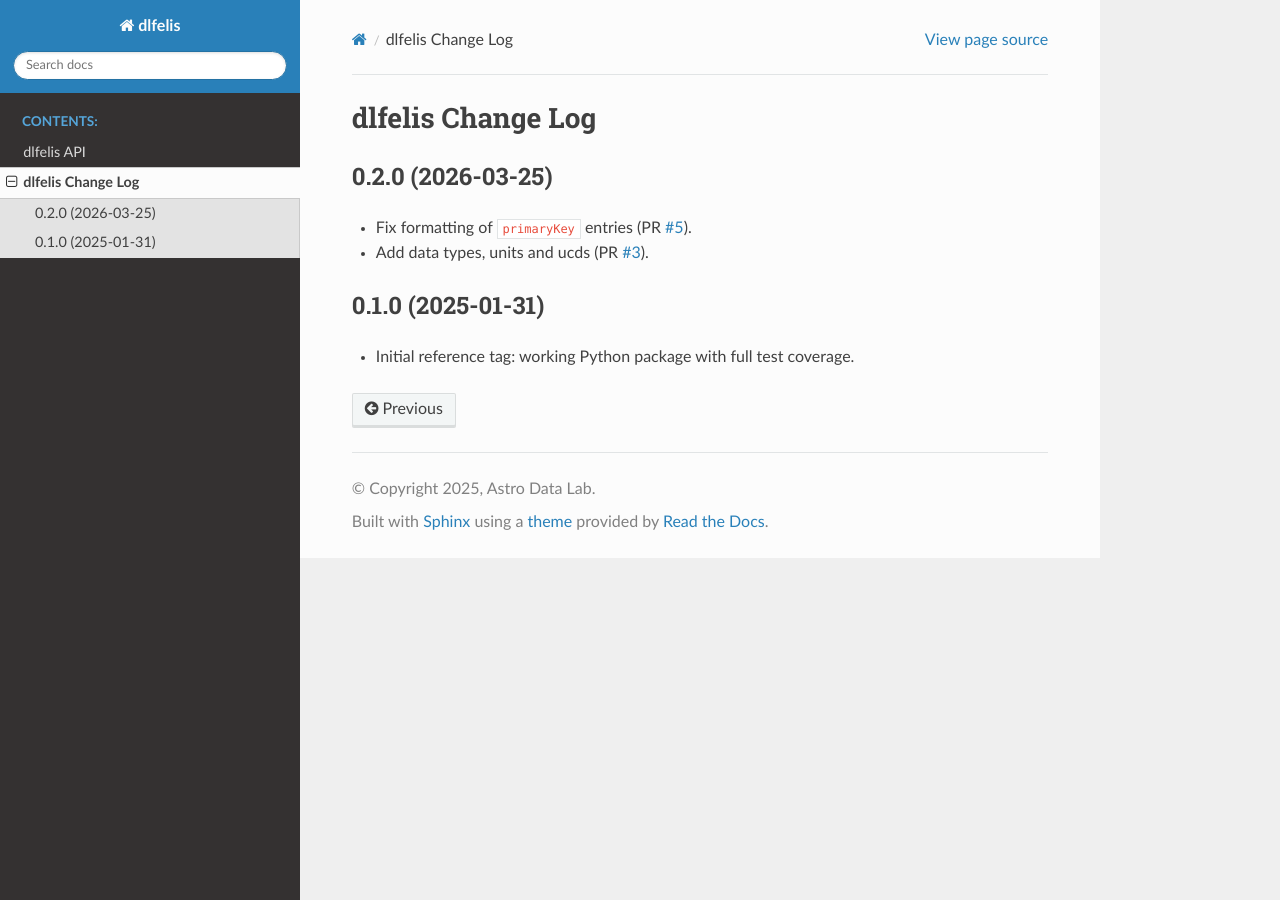
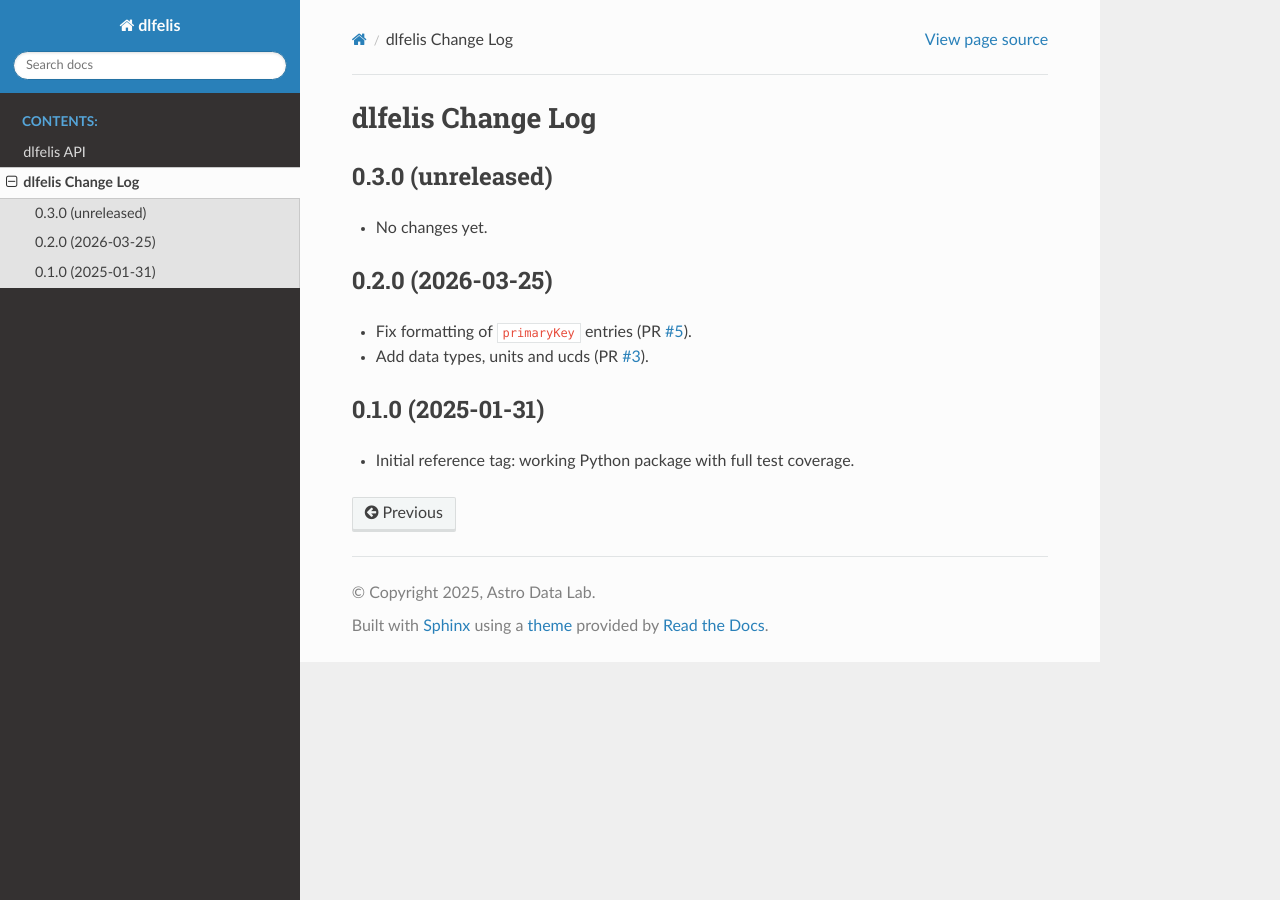
Before and after one commit to astro-datalab/dlfelis, a Sphinx documentation site: the page built from docs/changes.rst, in a window 1280 px wide. Built offline with Sphinx 7.4.7 and the Read the Docs theme 3.1.0, drawn with Linux system fonts in a browser that asks for light colours.

Commit message:
bump version after tag

```diff
--- a/dlfelis/__init__.py
+++ b/dlfelis/__init__.py
@@ -10,4 +10,4 @@ dlfelis
 .. _`Astro Data Lab`: https://datalab.noirlab.edu
 """
 
-__version__ = '0.2.0'
+__version__ = '0.3.0.dev44'
--- a/docs/changes.rst
+++ b/docs/changes.rst
@@ -1,6 +1,11 @@
 ==================
 dlfelis Change Log
 ==================
+
+0.3.0 (unreleased)
+------------------
+
+* No changes yet.
 
 0.2.0 (2026-03-25)
 ------------------
```
